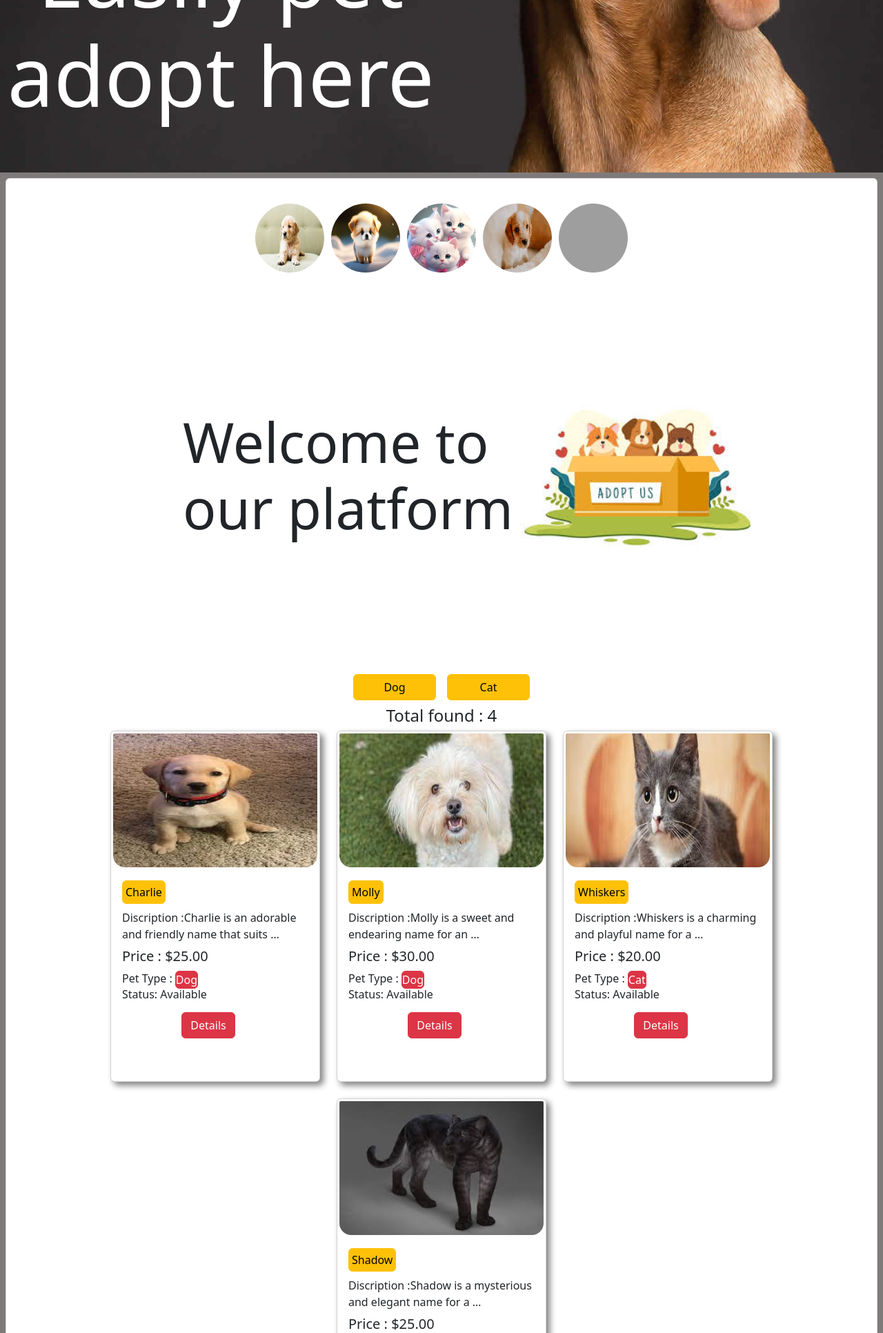
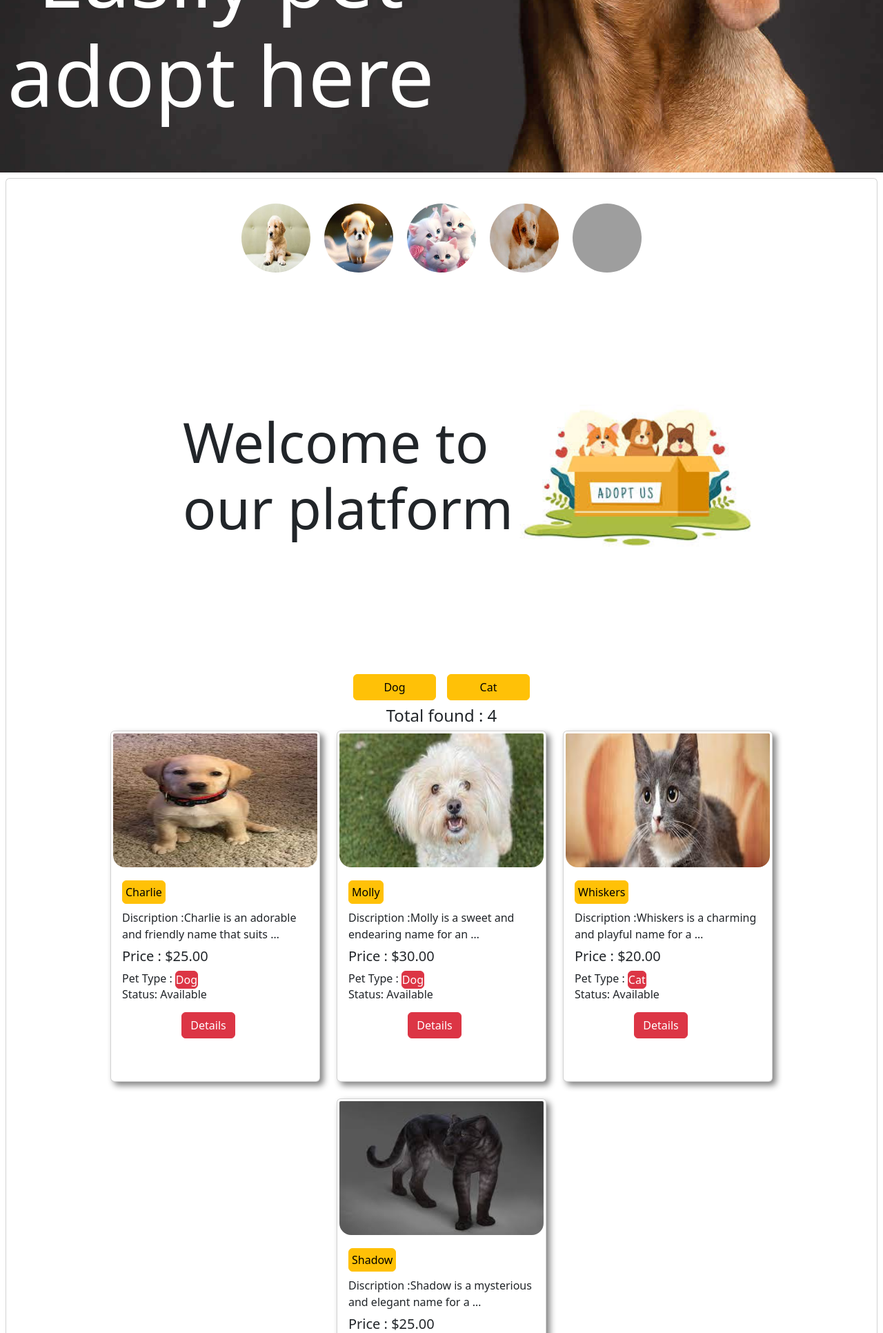
Before and after one commit to shifat025/Pet_Adoption_Bd, a Django app: page / in a window 1280 px wide. Shown: the part 674-2606 px from the top of the page at 69% size. Run offline with Django 5.2, Linux system fonts and the light colour scheme; data comes from the database, SQL or seed files in the repository; grey boxes are pictures that could not be loaded.

Commit message:
bg-color

```diff
--- a/static/css/card.css
+++ b/static/css/card.css
@@ -54,7 +54,7 @@
 .cd-img{
     display: flex;
     justify-content: center;
-    gap: 10px;
+    gap: 20px;
     padding: 20px;
 }
 .round-pic{
--- a/static/css/contact.css
+++ b/static/css/contact.css
@@ -2,14 +2,15 @@
 
  body {
     font-family: Arial, sans-serif;
-    background-color: #f4f4f4;
+    background-color: #f4f4f4 !important;
     margin: 0;
     padding: 0;
 }
  .container {
             width: 50%;
-            margin: auto;
+            margin: 30px;
             overflow: hidden;
+            padding: 20px;
         }
 
         h2 {
--- a/static/css/home.css
+++ b/static/css/home.css
@@ -1,6 +1,4 @@
-body{
-    background-color: rgb(127, 122, 122);
-}
+
 .dropdown{
     position: relative;
     right: 20px;
--- a/templates/home.html
+++ b/templates/home.html
@@ -9,7 +9,7 @@
 <div class='d-flex justify-align-content-between'>
   <div class='banar'>
     <h1 class='text'>Best pet <br> adoption <br> platfrom. <br> Easily pet <br> adopt here</h1>
-   <img class="home" src="{% static 'images/banner_1.jpg' %}" alt="">
+   <img class="home img-fluid" src="{% static 'images/banner_1.jpg' %}" alt="">
 </div>
 </div>
 
```
